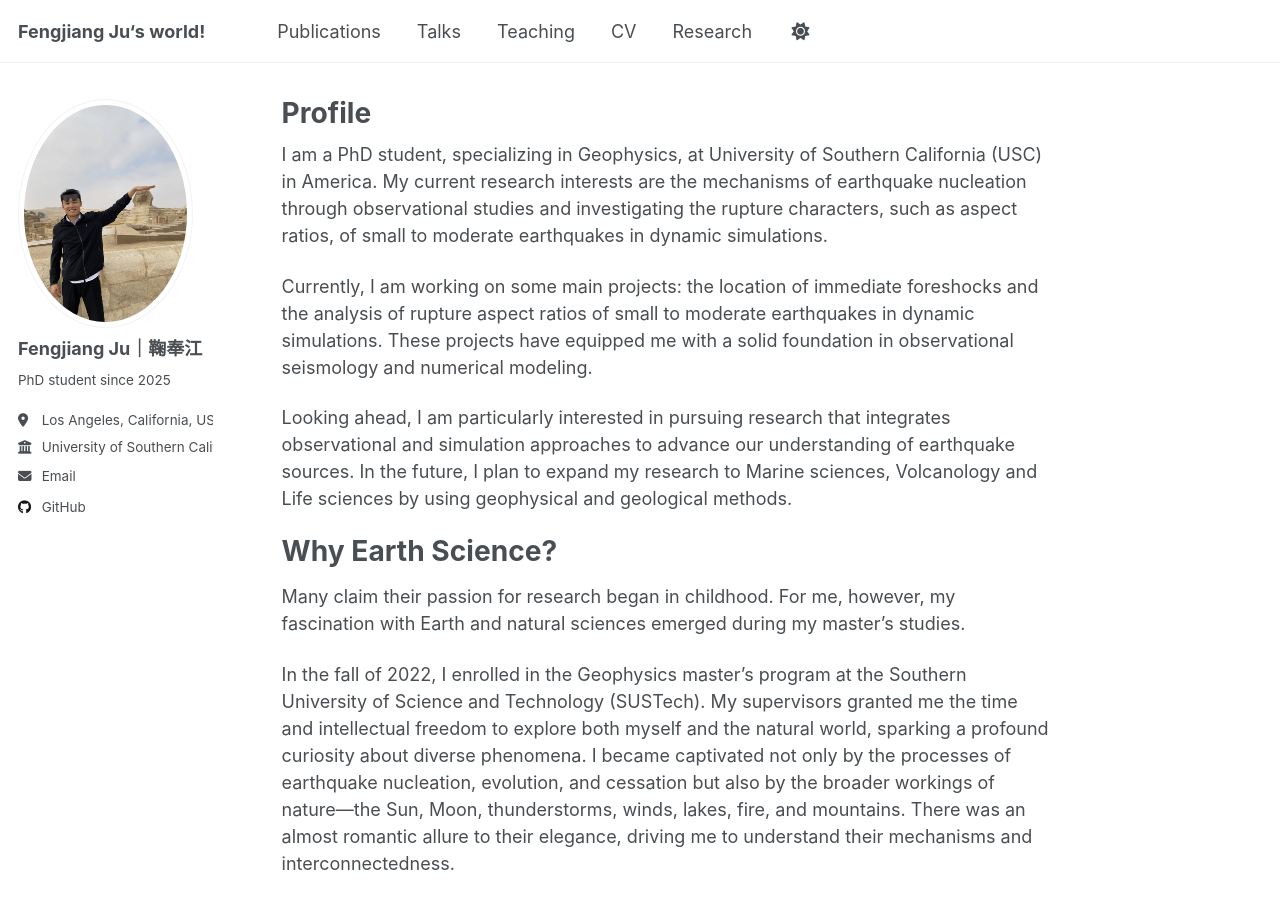
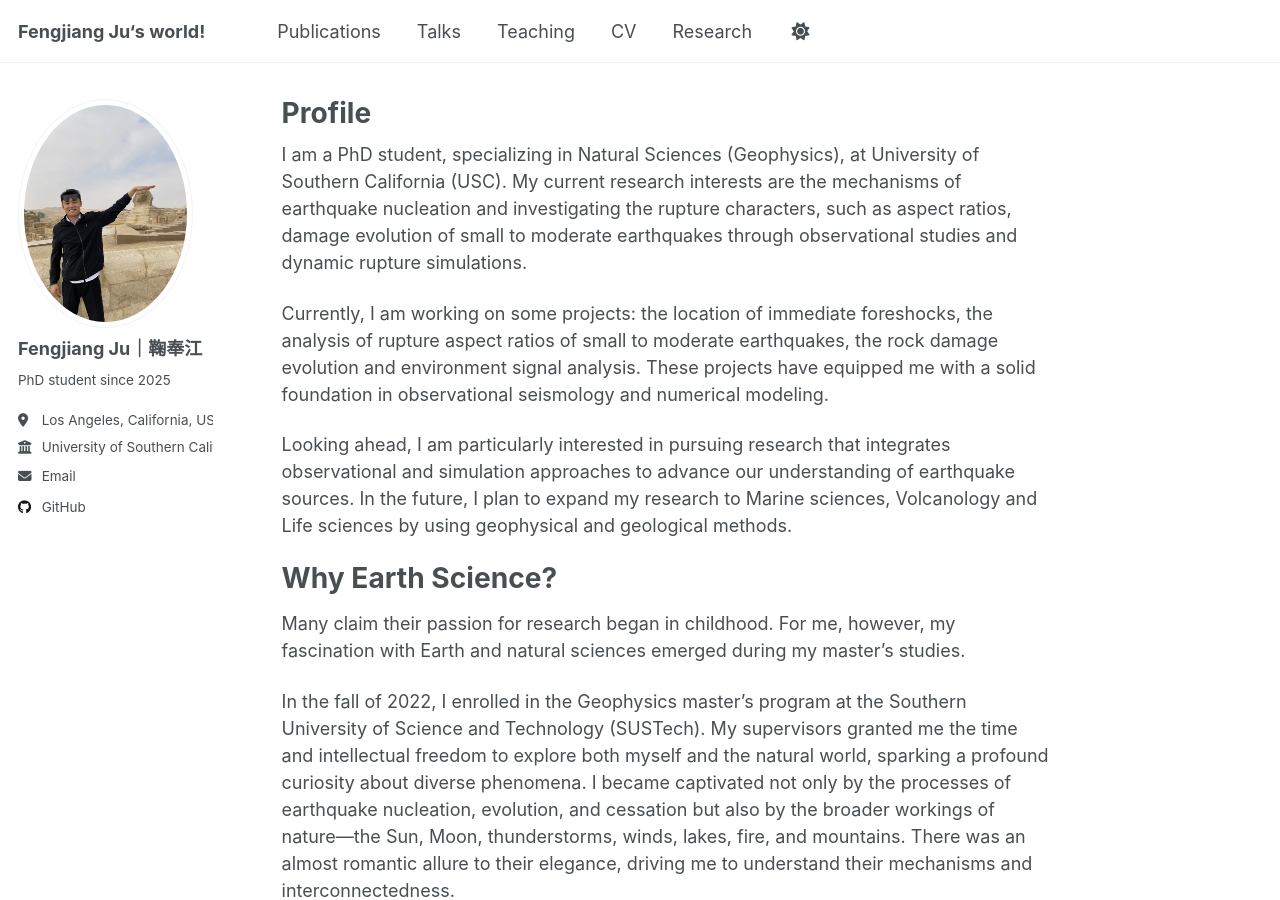
Before and after one commit to FengJiangJu/fengjiangju.github.io, a Jekyll site: the page built from _pages/about.md, in a window 1280 px wide and 900 px high. Built offline with Jekyll 4.4.1, drawn with Linux system fonts in a browser that asks for light colours; a script that is not in the unit is left out.

Commit message:
Revise about page content for research clarity
Updated research interests and project descriptions for clarity and detail.

```diff
--- a/_pages/about.md
+++ b/_pages/about.md
@@ -7,9 +7,9 @@ redirect_from:
   - /about.html
 ---
 
-I am a PhD student, specializing in Geophysics, at University of Southern California (USC) in America. My current research interests are the mechanisms of earthquake nucleation through observational studies and investigating the rupture characters, such as aspect ratios, of small to moderate earthquakes in dynamic simulations.
+I am a PhD student, specializing in Natural Sciences (Geophysics), at University of Southern California (USC). My current research interests are the mechanisms of earthquake nucleation and investigating the rupture characters, such as aspect ratios, damage evolution of small to moderate earthquakes through observational studies and dynamic rupture simulations.
 
-Currently, I am working on some main projects: the location of immediate foreshocks and the analysis of rupture aspect ratios of small to moderate earthquakes in dynamic simulations. These projects have equipped me with a solid foundation in observational seismology and numerical modeling.
+Currently, I am working on some projects: the location of immediate foreshocks, the analysis of rupture aspect ratios of small to moderate earthquakes, the rock damage evolution and environment signal analysis. These projects have equipped me with a solid foundation in observational seismology and numerical modeling.
 
 Looking ahead, I am particularly interested in pursuing research that integrates observational and simulation approaches to advance our understanding of earthquake sources. In the future, I plan to expand my research to Marine sciences, Volcanology and Life sciences by using geophysical and geological methods.
 
```
